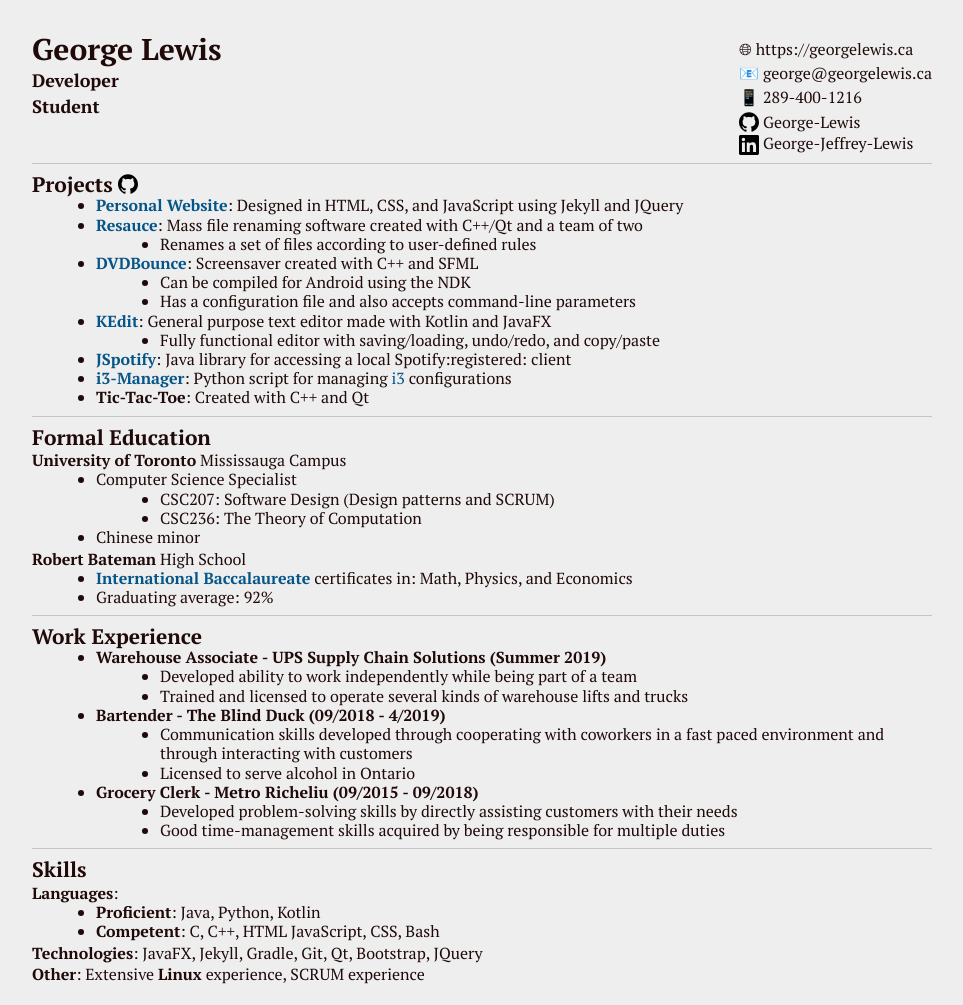
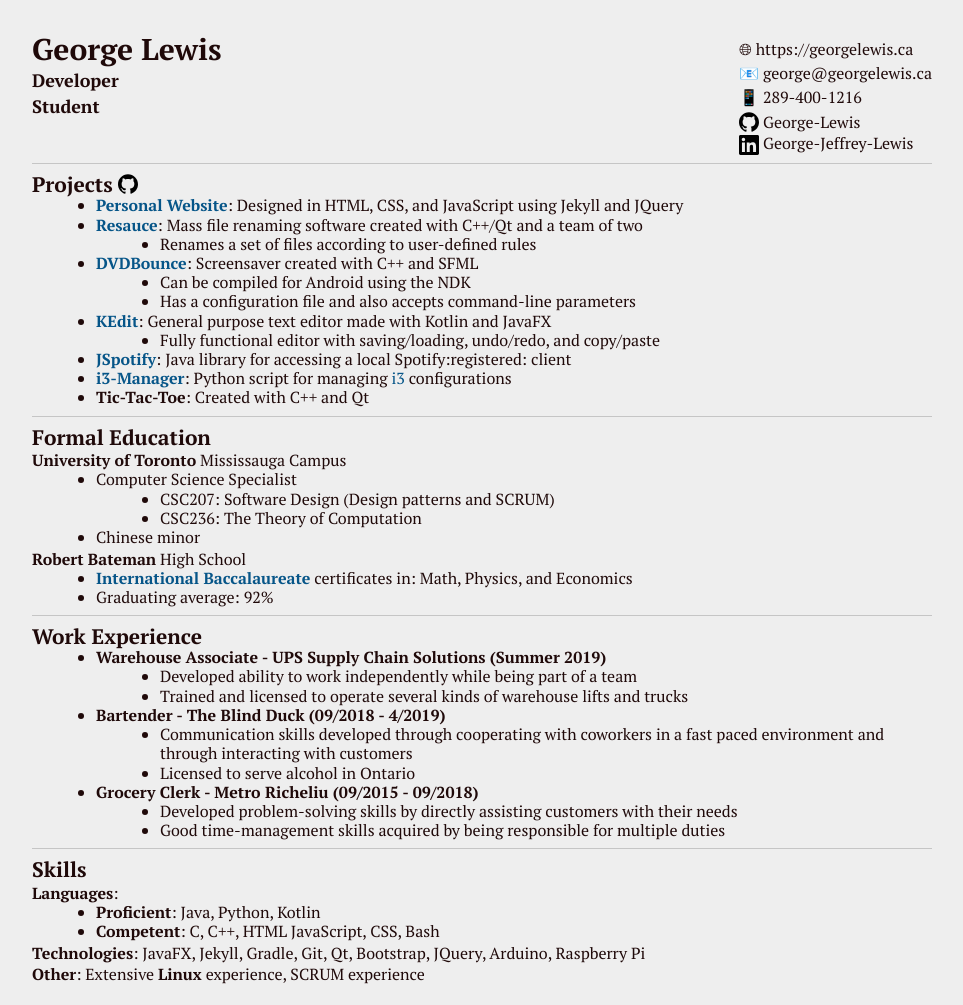
Before and after one commit to George-lewis/george-lewis.github.io, a Jekyll site: the page built from __pages/resume.markdown, in a window 1280 px wide. Shown: the whole page, without its empty margins (158-1121 px from the left). Built offline with Jekyll 4.4.1, drawn with Linux system fonts in a browser that asks for light colours.

Commit message:
Upd resume

```diff
--- a/__pages/resume.markdown
+++ b/__pages/resume.markdown
@@ -64,6 +64,6 @@
 - **Proficient**: Java, Python, Kotlin
 - **Competent**: C, C++, HTML JavaScript, CSS, Bash
 
-**Technologies**: JavaFX, Jekyll, Gradle, Git, Qt, Bootstrap, JQuery
+**Technologies**: JavaFX, Jekyll, Gradle, Git, Qt, Bootstrap, JQuery, Arduino, Raspberry Pi
 
 **Other**: Extensive **Linux** experience, SCRUM experience
```
